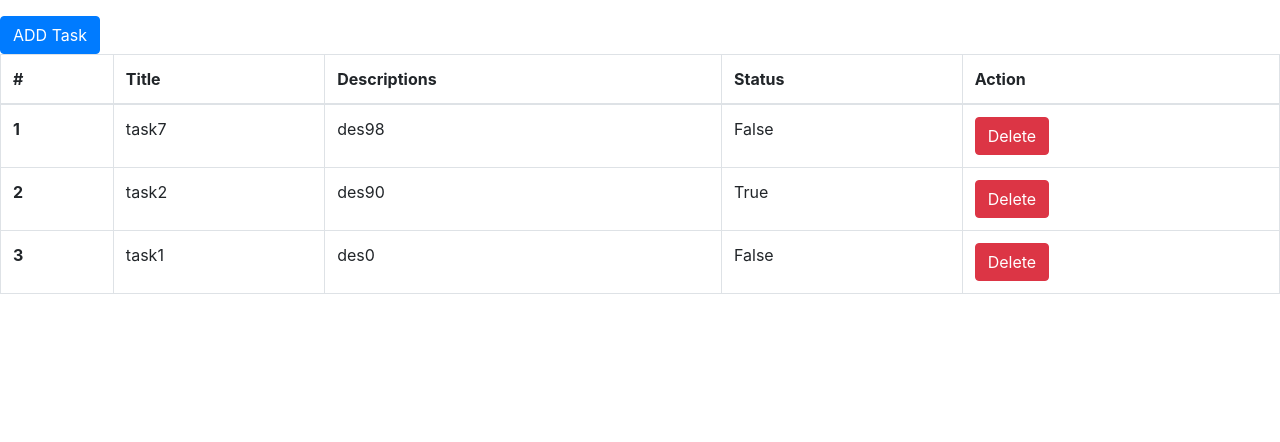
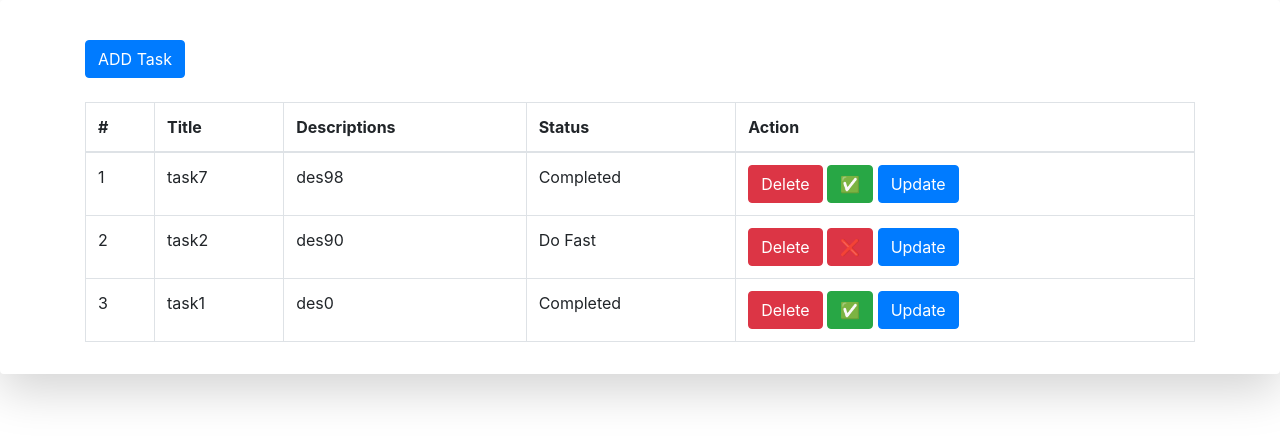
Before and after one commit to rprahulj/ToDo-App, a Django app: page / in a window 1280 px wide. Shown: the top 442 px of the page. Run offline with Django 5.2, Linux system fonts and the light colour scheme; data comes from the database, SQL or seed files in the repository; both versions use the stored data as it was after the commit.

Commit message:
updated todo app

```diff
--- a/todo/templates/base.html
+++ b/todo/templates/base.html
@@ -7,10 +7,11 @@
     <title>To Do List</title>
 </head>
 <body>
+    <div class="shadow-lg p-3 mb-5 bg-body-tertiary rounded">
     {% block start %}
 
     {% endblock %}
-
+    </div>
     <script src="https://code.jquery.com/jquery-3.4.1.slim.min.js" integrity="sha384-J6qa4849blE2+poT4WnyKhv5vZF5SrPo0iEjwBvKU7imGFAV0wwj1yYfoRSJoZ+n" crossorigin="anonymous"></script>
     <script src="https://cdn.jsdelivr.net/npm/popper.js@1.16.0/dist/umd/popper.min.js" integrity="sha384-Q6E9RHvbIyZFJoft+2mJbHaEWldlvI9IOYy5n3zV9zzTtmI3UksdQRVvoxMfooAo" crossorigin="anonymous"></script>
     <script src="https://cdn.jsdelivr.net/npm/bootstrap@4.4.1/dist/js/bootstrap.min.js" integrity="sha384-wfSDF2E50Y2D1uUdj0O3uMBJnjuUD4Ih7YwaYd1iqfktj0Uod8GCExl3Og8ifwB6" crossorigin="anonymous"></script>
--- a/todo/templates/tasks.html
+++ b/todo/templates/tasks.html
@@ -1,8 +1,8 @@
 {% extends "base.html" %} {% block start %}
 
-<p>{{task.title}}</p>
-
+<div class="container">
 <table class="table table-bordered">
+  <div class="row">
   <thead>
     <tr>
       <th scope="col">#</th>
@@ -15,14 +15,27 @@
   <tbody>
     {% for task in tasks %}
     <tr>
-      <th scope="row">{{ forloop.counter }}</th>
+      <td scope="row">{{ forloop.counter }}</td>
       <td>{{task.title}}</td>
       <td>{{task.task_description}}</td>
-      <td>{{task.completed}}</td>
-      <td><a href="/delete_task/{{task.id}}" type="submit" class="btn btn-danger">Delete</a></td>
+      {% if task.completed == False %}
+        <td>Completed</td>
+      {% else %}
+        <td>Do Fast</td>
+      {% endif %}
+      <td><a href="/delete_task/{{task.id}}" type="submit" class="btn btn-danger">Delete</a>
+        {% if task.completed == False %}
+          <a href="/mark_task/{{task.id}}" type="submit" class="btn btn-success">✅</a>
+        {% else %}
+          <a href="/unmark_task/{{task.id}}" type="submit" class="btn btn-danger">❌</a>
+        {% endif %}
+        <a href="/update_task/{{task.id}}" type="submit" class="btn btn-primary">Update</a>
+      </td>
     </tr>
     {% endfor %}
   </tbody>
-  <a href="{% url 'add_task' %}" type="submit" class="btn btn-primary">ADD Task</a>
+  <a href="{% url 'add_task' %}" type="submit" class="btn btn-primary my-4">ADD Task</a>
+  </div>
 </table>
+</div>
 {% endblock %}
--- a/todo/urls.py
+++ b/todo/urls.py
@@ -4,5 +4,8 @@ from . import views
 urlpatterns = [
     path('',  views.task, name='home'),
     path('add_task', views.add_task, name='add_task'),
-    path('delete_task/<id>/', views.delete_task, name ='delete_task')
+    path('delete_task/<id>/', views.delete_task, name ='delete_task'),
+    path('mark_task/<id>/', views.mark_task, name = 'mark_task'),
+    path('unmark_task/<id>/', views.unmark_task, name = 'unmark_task'),
+    path('update_task/<id>/', views.update_task, name = 'update_task'),
     ]
--- a/todo/views.py
+++ b/todo/views.py
@@ -1,4 +1,4 @@
-from django.shortcuts import render, redirect
+from django.shortcuts import render, redirect, get_object_or_404
 from .models import *
 
 # Create your views here.
@@ -23,6 +23,33 @@ def add_task(request):
     return render(request, 'add_task.html')
 
 def delete_task(request, id):
-    task = Task.objects.get(id=id)
+    task = get_object_or_404(Task, id=id)
     task.delete()
     return redirect('home')
+
+def mark_task(request, id):
+    task = get_object_or_404(Task, id=id)
+    task.completed = True
+    task.save()
+    return redirect('home')
+
+def unmark_task(request, id):
+    task = get_object_or_404(Task, id=id)
+    task.completed = False
+    task.save()
+    return redirect('home')
+
+def update_task(request, id):
+    task = get_object_or_404(Task, id=id)
+    if request.method == 'POST':
+        title = request.POST.get('title')
+        task_description = request.POST.get('task_description')
+
+        task.title = title
+        task.task_description = task_description
+
+        task.save()
+        return redirect('home')
+
+    context = {'task': task}
+    return render(request, 'update_task.html', context)
```
Also changed, not shown: db.sqlite3.
